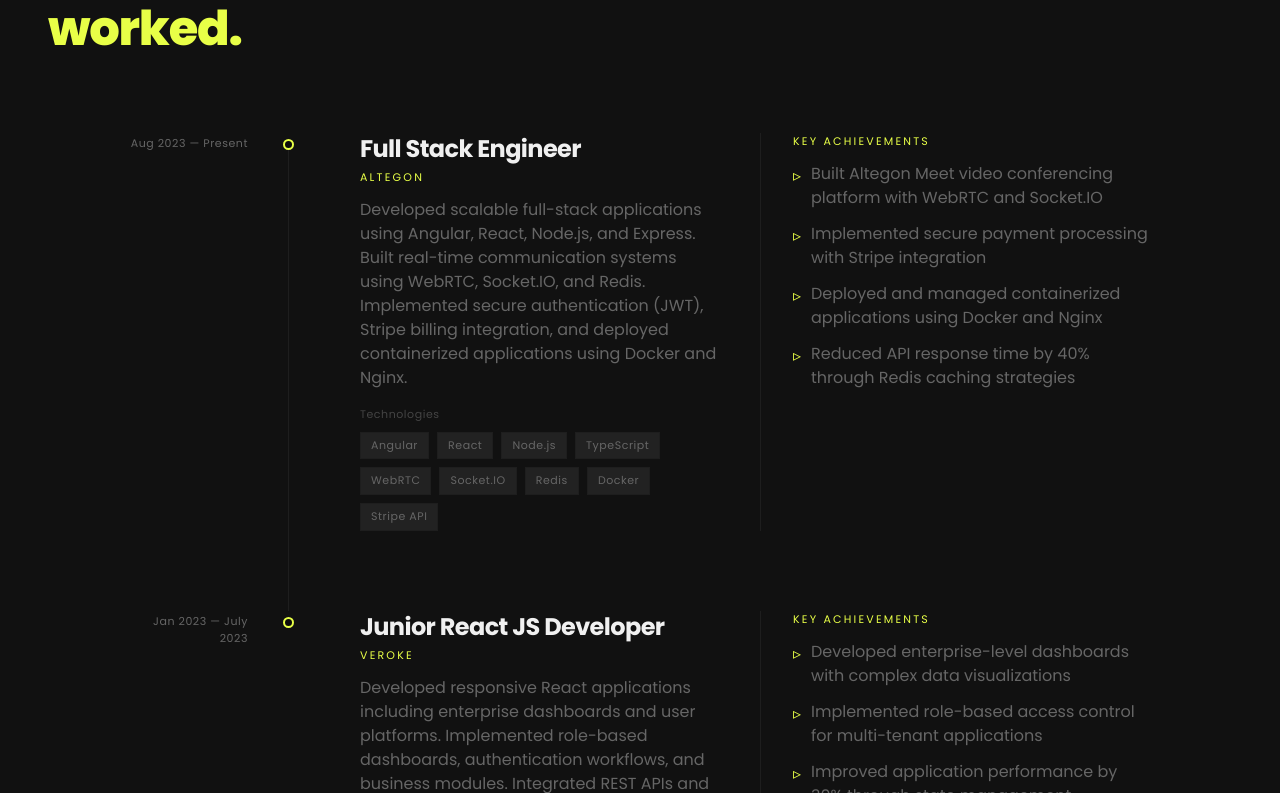
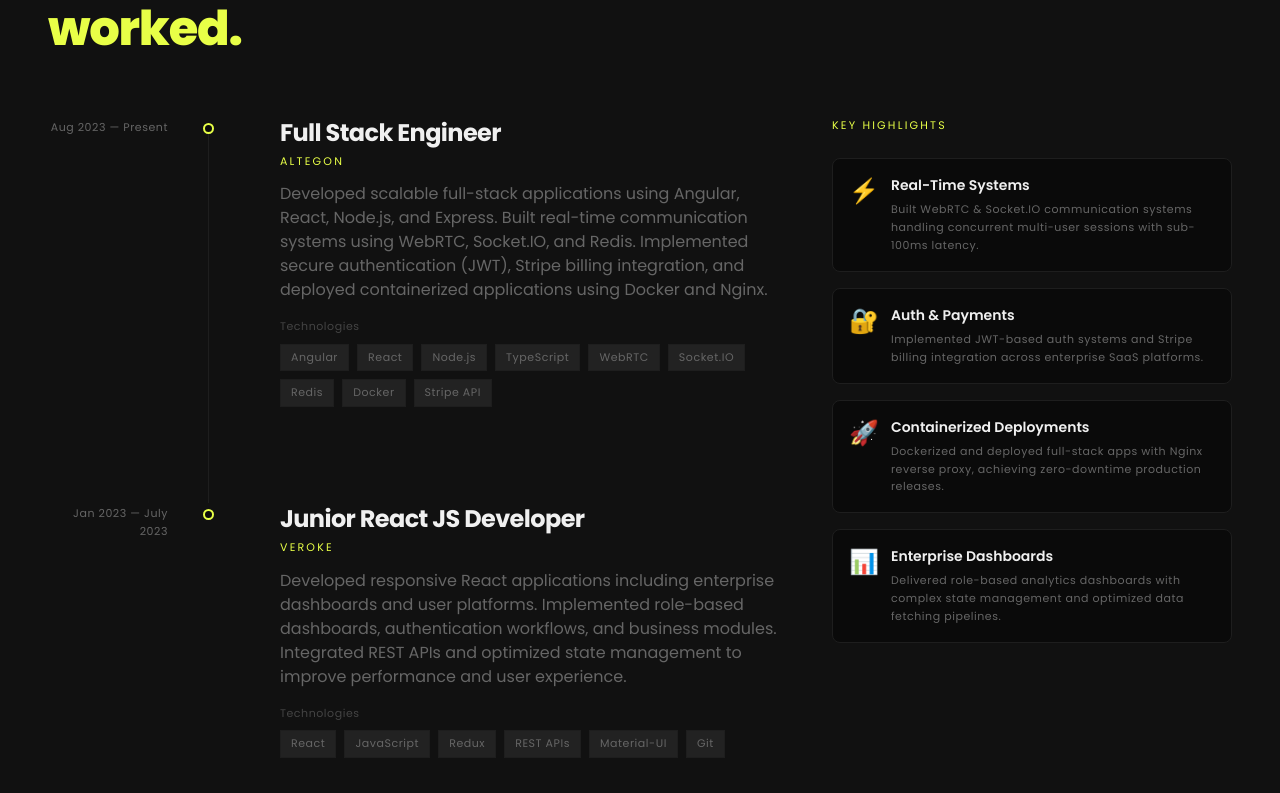
Before and after one commit to razashah053/Portfolio, a React (Vite) app: page / in a window 1280 px wide. Shown: the part 3967-4760 px from the top of the page. Built offline with nearby package versions, Linux system fonts and the light colour scheme.

Commit message:
Refactor Experience component layout for improved structure and add Key Highlights section

```diff
--- a/src/components/Experience.tsx
+++ b/src/components/Experience.tsx
@@ -19,7 +19,7 @@ function TimelineItem({ experience, delay = 0 }: TimelineItemProps) {
       initial={{ opacity: 0, y: 40 }}
       animate={isVisible ? { opacity: 1, y: 0 } : {}}
       transition={{ duration: 0.7, delay }}
-      className="grid grid-cols-1 lg:grid-cols-[160px_1fr_1fr] gap-6 lg:gap-10 pb-14 lg:pb-20 relative"
+      className="grid grid-cols-1 lg:grid-cols-[160px_1fr] gap-6 lg:gap-10 pb-14 lg:pb-20 relative"
     >
       {/* Vertical line - Desktop */}
       {!isLast && (
@@ -42,9 +42,9 @@ function TimelineItem({ experience, delay = 0 }: TimelineItemProps) {
         {experience.dateRange}
       </div>
 
-      {/* Left Content - Main Info */}
+      {/* Main Content */}
       <div className="lg:pl-8 pl-8">
-        {/* Mobile: Date + Company inline */}
+        {/* Mobile: Date */}
         <div className="lg:hidden flex items-center gap-2 mb-2 flex-wrap">
           <span className="small-text text-muted">{experience.dateRange}</span>
         </div>
@@ -55,7 +55,7 @@ function TimelineItem({ experience, delay = 0 }: TimelineItemProps) {
 
         {/* Technologies */}
         {experience.technologies && (
-          <div className="mb-4 lg:mb-0">
+          <div className="mb-4">
             <div className="small-text text-muted/60 mb-2">Technologies</div>
             <div className="flex flex-wrap gap-2">
               {experience.technologies.map((tech) => (
@@ -69,12 +69,10 @@ function TimelineItem({ experience, delay = 0 }: TimelineItemProps) {
             </div>
           </div>
         )}
-      </div>
 
-      {/* Right Content - Achievements (Desktop: separate column, Mobile: below) */}
-      <div className="pl-8 lg:border-l lg:border-border">
+        {/* Achievements - Mobile and tablet (hidden on xl+ where sidebar shows) */}
         {experience.achievements && (
-          <div>
+          <div className="xl:hidden mt-6">
             <div className="section-label mb-3">Key Achievements</div>
             <ul className="space-y-3">
               {experience.achievements.map((achievement, idx) => (
@@ -111,17 +109,72 @@ export default function Experience() {
         initial={{ opacity: 0, y: 40 }}
         animate={isVisible ? { opacity: 1, y: 0 } : {}}
         transition={{ duration: 0.7, delay: 0.1 }}
-        className="section-title mb-12 lg:mb-20"
+        className="section-title mb-12 lg:mb-16"
       >
         Where I've
         <br />
         <span className="text-accent">worked.</span>
       </motion.h2>
 
-      <div className="max-w-full lg:max-w-5xl lg:mx-auto">
-        {experiences.map((exp, index) => (
-          <TimelineItem key={exp.id} experience={exp} delay={index * 0.1} />
-        ))}
+      <div className="grid grid-cols-1 xl:grid-cols-[1fr_400px] gap-8 xl:gap-12">
+        {/* Timeline Section */}
+        <div className="max-w-full">
+          {experiences.map((exp, index) => (
+            <TimelineItem key={exp.id} experience={exp} delay={index * 0.1} />
+          ))}
+        </div>
+
+        {/* Key Highlights Section - Desktop only, sticky */}
+        <motion.div
+          initial={{ opacity: 0, x: 40 }}
+          animate={isVisible ? { opacity: 1, x: 0 } : {}}
+          transition={{ duration: 0.7, delay: 0.3 }}
+          className="hidden xl:block"
+        >
+          <div className="sticky top-24">
+            <h3 className="section-label mb-6">KEY HIGHLIGHTS</h3>
+            <div className="space-y-4">
+              {[
+                {
+                  icon: '⚡',
+                  name: 'Real-Time Systems',
+                  desc: 'Built WebRTC & Socket.IO communication systems handling concurrent multi-user sessions with sub-100ms latency.',
+                },
+                {
+                  icon: '🔐',
+                  name: 'Auth & Payments',
+                  desc: 'Implemented JWT-based auth systems and Stripe billing integration across enterprise SaaS platforms.',
+                },
+                {
+                  icon: '🚀',
+                  name: 'Containerized Deployments',
+                  desc: 'Dockerized and deployed full-stack apps with Nginx reverse proxy, achieving zero-downtime production releases.',
+                },
+                {
+                  icon: '📊',
+                  name: 'Enterprise Dashboards',
+                  desc: 'Delivered role-based analytics dashboards with complex state management and optimized data fetching pipelines.',
+                },
+              ].map((highlight, index) => (
+                <motion.div
+                  key={highlight.name}
+                  initial={{ opacity: 0, y: 20 }}
+                  animate={isVisible ? { opacity: 1, y: 0 } : {}}
+                  transition={{ duration: 0.5, delay: 0.4 + index * 0.1 }}
+                  className="group flex gap-3 p-4 bg-[#0a0a0a] border border-border rounded-lg hover:border-accent/50 transition-all duration-300"
+                >
+                  <div className="text-2xl transition-transform group-hover:scale-110 duration-300 flex-shrink-0">
+                    {highlight.icon}
+                  </div>
+                  <div className="min-w-0">
+                    <div className="font-syne text-sm font-semibold text-text mb-1.5">{highlight.name}</div>
+                    <div className="small-text text-muted leading-relaxed">{highlight.desc}</div>
+                  </div>
+                </motion.div>
+              ))}
+            </div>
+          </div>
+        </motion.div>
       </div>
     </section>
   );
```
